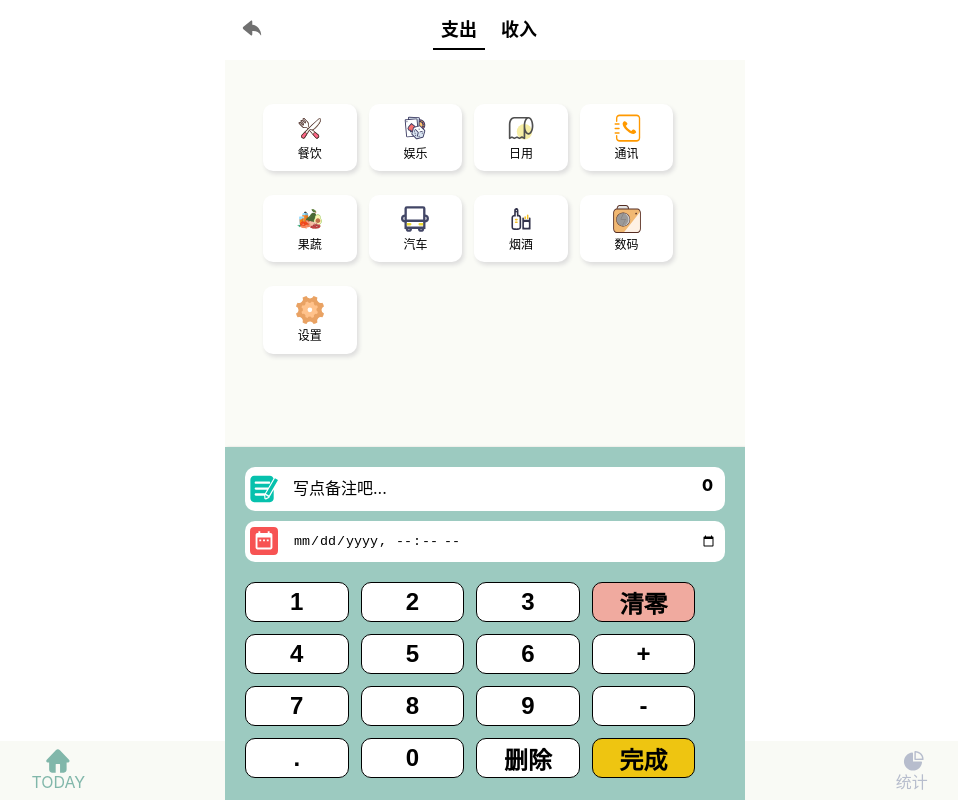
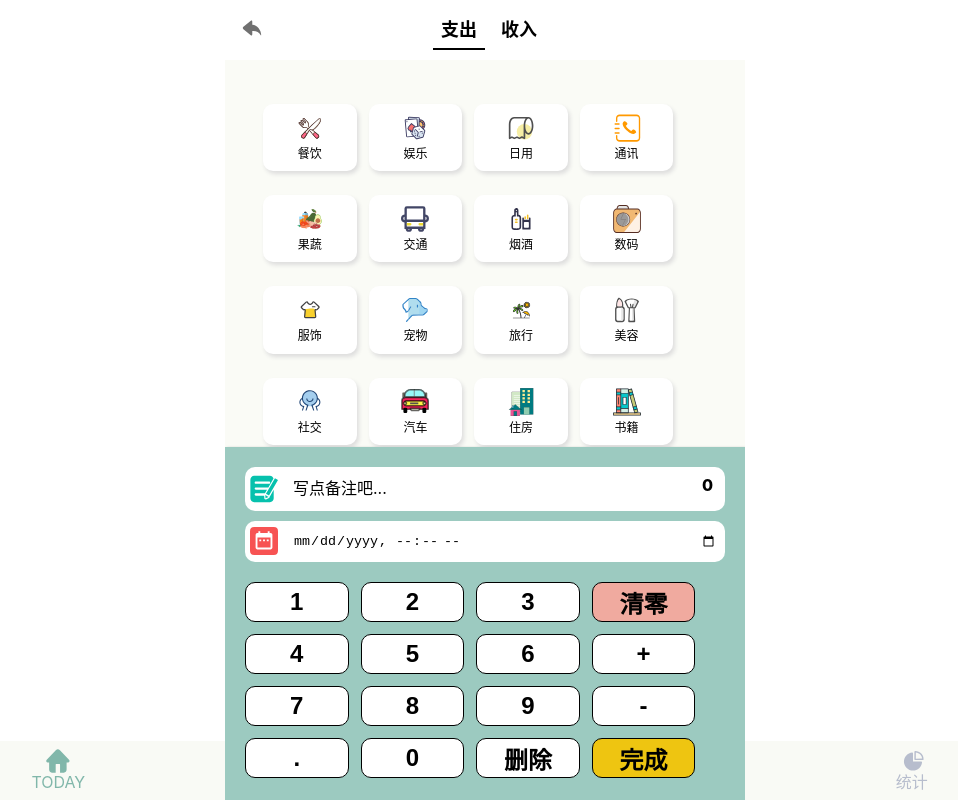
Before and after one commit to wangpf1129/bookkeeping-vue, a Vue app: page /#/home/money in a window 1280 px wide. Shown: the whole page, without its empty margins (155-1113 px from the left). Built offline with nearby package versions, Linux system fonts and the light colour scheme.

Commit message:
选中或取消 tag

```diff
--- /dev/null
+++ b/src/common/createId.ts
@@ -0,0 +1,7 @@
+let id = parseInt(window.localStorage.getItem('idMax') || '0');
+const createId = ()=>{
+  id +=1;
+  window.localStorage.setItem('idMax',JSON.stringify(id))
+  return id
+}
+export  {createId}
--- a/src/views/Home/childComps/Money/Money.vue
+++ b/src/views/Home/childComps/Money/Money.vue
@@ -4,7 +4,7 @@
       <CategorySection slot="title"/>
     </TopNav>
     <section class="main">
-      <TagsSection/>
+      <TagsSection :tags="tags"/>
     </section>
     <KeyboardSection/>
   </div>
@@ -16,10 +16,47 @@
   import TagsSection from '@/views/Home/childComps/Money/TagsSection.vue';
   import KeyboardSection from '@/views/Home/childComps/Money/KeyboardSection.vue';
 
-  export default {
-    name: 'money',
-    components: {KeyboardSection, TagsSection, CategorySection, TopNav}
-  };
+  import Vue from 'vue';
+  import {Component} from 'vue-property-decorator';
+  import {createId} from '@/common/createId';
+
+
+  @Component({
+    components: {TopNav, CategorySection, TagsSection, KeyboardSection}
+  })
+  export default class Money extends Vue {
+    tags =[
+          {id:createId(),name:"餐饮",iconName:"1",mold:"-"},  // 1
+          {id:createId(),name:"娱乐",iconName:"2",mold:"-"},  // 2
+          {id:createId(),name:"日用",iconName:"3",mold:"-"},  // 3
+          {id:createId(),name:"通讯",iconName:"4",mold:"-"},  // 4
+          {id:createId(),name:"果蔬",iconName:"5",mold:"-"},  // 5
+          {id:createId(),name:"交通",iconName:"6",mold:"-"},  // 6
+          {id:createId(),name:"烟酒",iconName:"7",mold:"-"},  // 7
+          {id:createId(),name:"数码",iconName:"8",mold:"-"},  // 8
+          {id:createId(),name:"服饰",iconName:"9",mold:"-"},  // 9
+          {id:createId(),name:"宠物",iconName:"10",mold:"-"},  // 10
+          {id:createId(),name:"旅行",iconName:"11",mold:"-"},  // 11
+          {id:createId(),name:"美容",iconName:"12",mold:"-"},  // 12
+          {id:createId(),name:"社交",iconName:"13",mold:"-"},  // 13,
+          {id:createId(),name:"汽车",iconName:"14",mold:"-"},  // 14
+          {id:createId(),name:"住房",iconName:"15",mold:"-"},  // 15
+          {id:createId(),name:"书籍",iconName:"16",mold:"-"},  // 16
+          {id:createId(),name:"长辈",iconName:"17",mold:"-"},  // 17
+          {id:createId(),name:"彩票",iconName:"18",mold:"-"},  // 18
+          {id:createId(),name:"学习",iconName:"19",mold:"-"},  // 19
+          {id:createId(),name:"办公",iconName:"20",mold:"-"},  // 20
+          {id:createId(),name:"礼物",iconName:"21",mold:"-"},  // 21
+          {id:createId(),name:"运动",iconName:"22",mold:"-"},  // 22
+          {id:createId(),name:"零食",iconName:"23",mold:"-"},  // 23
+          {id:createId(),name:"维修",iconName:"24",mold:"-"},  // 24
+          {id:createId(),name:"工资",iconName:"001",mold:"+"},  // 25
+          {id:createId(),name:"兼职",iconName:"002",mold:"+"},  // 25
+          {id:createId(),name:"理财",iconName:"003",mold:"+"},  // 25
+          {id:createId(),name:"礼金",iconName:"004",mold:"+"},  // 25
+          {id:createId(),name:"其他",iconName:"005",mold:"+"},  // 25
+        ]
+  }
 </script>
 
 <style lang="scss" scoped>
--- a/src/views/Home/childComps/Money/NumberPadSection.vue
+++ b/src/views/Home/childComps/Money/NumberPadSection.vue
@@ -34,7 +34,6 @@
     getButton(event: MouseEvent) {
       const text = (event.target as HTMLButtonElement).textContent;
       if (text === null) return;
-
       this.output = generateOutput(text, this.output);
     }
   }
--- a/src/views/Home/childComps/Money/TagsSection.vue
+++ b/src/views/Home/childComps/Money/TagsSection.vue
@@ -1,37 +1,12 @@
 <template>
   <div class="tags-wrapper">
     <ol>
-      <li>
-        <Icon iconName='1'/>
-          <span>餐饮</span>
-      </li>
-      <li>
-        <Icon iconName='2'/>
-        <span>娱乐</span>
-      </li>
-      <li>
-        <Icon iconName='3'/>
-        <span>日用</span>
-      </li>
-      <li>
-        <Icon iconName='4'/>
-        <span>通讯</span>
-      </li>
-      <li>
-        <Icon iconName='5'/>
-        <span>果蔬</span>
-      </li>
-      <li>
-        <Icon iconName='6'/>
-        <span>汽车</span>
-      </li>
-      <li>
-        <Icon iconName='7'/>
-        <span>烟酒</span>
-      </li>
-      <li>
-        <Icon iconName='8'/>
-        <span>数码</span>
+      <li v-for="tag in tags" :key="tag.id"
+          @click="toggleTag(tag.id)"
+          :class="{selected: selectedTagIds.indexOf(tag.id) >= 0}"
+      >
+        <Icon :iconName="tag.iconName"/>
+        <span>{{tag.name}}</span>
       </li>
       <li>
         <Icon iconName="set"/>
@@ -44,43 +19,65 @@
 </template>
 
 <script lang="ts">
-  export default {
-    name: 'TagsSection'
-  };
+  import Vue from 'vue';
+  import {Component, Prop} from 'vue-property-decorator';
+
+  @Component
+  export default class TagsSection extends Vue {
+    @Prop() tags: { id: number; name: string; iconName: string; mold: string }[] | undefined;
+
+    selectedTagIds: number[] = [];
+
+    toggleTag(tag: number) {
+      const index = this.selectedTagIds.indexOf(tag);
+      if (index >= 0) {
+        this.selectedTagIds = this.selectedTagIds.filter(item => item !== tag);
+      } else {
+        this.selectedTagIds = [tag];
+      }
+    }
+  }
 </script>
 
 <style lang="scss" scoped>
-.tags-wrapper{
+  .tags-wrapper {
     padding: 20px 38px;
-  >ol {
-    display:flex;
+
+    > ol {
+      display: flex;
       flex-direction: row;
       flex-wrap: wrap;
       justify-content: flex-start;
       align-items: center;
       margin-right: -24px;
-    >li{
+
+      > li {
         width: 20%;
-      background-color:#fff;
+        background-color: #fff;
         border-radius: 10px;
         box-shadow: 2px 3px 4px #ddd;
         padding: 10px 12px;
         margin-top: 24px;
         margin-right: 12px;
-      display:flex;
+        display: flex;
         flex-direction: column;
         align-items: center;
         text-align: center;
         font-size: 12px;
-      >span{padding-top: 5px}
-      .icon{
+
+        > span {
+          padding-top: 5px
+        }
+
+        .icon {
           width: 28px;
           height: 28px;
-        fill:rgba(0,0,0,.6)
+          fill: rgba(0, 0, 0, .6)
         }
       }
-    .selected{
-      background-color:#a1ddd4;
+
+      .selected {
+        background-color: #a1ddd4;
         box-shadow: 1px 2px 2px #ddd;
       }
     }
```
Lines whose indentation alone changed are shown as unchanged.
